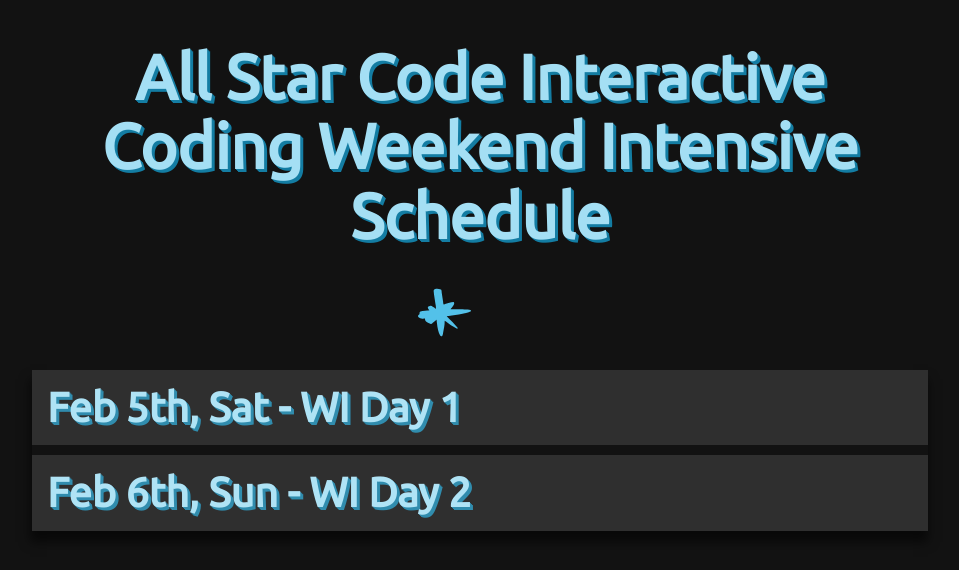
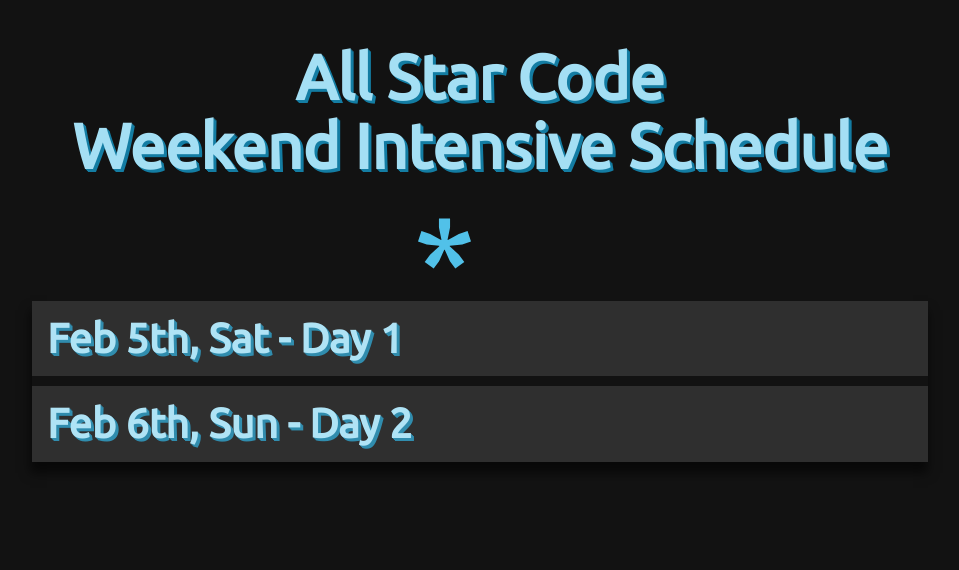
Before and after one commit to allstarcode/2022-feb-weekend-intensive-schedule, a website built with Parcel: page src/index.pug in a window 1280 px wide. Shown: the whole page, without its empty margins (160-1119 px from the left). Built offline with nearby package versions, Linux system fonts and the light colour scheme.

Commit message:
New build

```diff
--- a/src/index.pug
+++ b/src/index.pug
@@ -2,11 +2,11 @@
   head
     meta(charset="UTF-8")
     meta(name="viewport", content="width=device-width, initial-scale=1.0")
-    title Interactive Coding WI Schedule
+    title Weekend Intensive Schedule
     link(rel="stylesheet", href="https://cdnjs.cloudflare.com/ajax/libs/materialize/1.0.0/css/materialize.min.css")
     link(rel="stylesheet", href="https://fonts.googleapis.com/icon?family=Material+Icons")
     link(rel="stylesheet", href="./styles.sass")
-    link(rel="icon", href="./assets/ASC_Asterik.svg")
+    link(rel="icon", href="./assets/logo.svg")
   mixin schedule-block(name, time, dur, linkname, href, link2name, href2, link3name, href3, link4name, href4, link5name, href5)
     div.row.sched-card
       div.col.s9.offset-s1
@@ -25,12 +25,12 @@
     div.container
       div.row
         div.col.s12.center
-          h1.title All Star Code Interactive Coding Weekend Intensive Schedule
-          img#titleAsterik.col.s4.offset-s5(src="./assets/ASC_Asterik.svg", alt="All Star Code Asterik Logo")
+          h1.title All Star Code <br> Weekend Intensive Schedule
+          img#titleAsterik.col.s4.offset-s5(src="./assets/logo.svg", alt="All Star Code Asterik Logo")
       ul.collapsible
         li
           div#day-1-header.collapsible-header(data-state="closed")
-            h2.title Feb 5th, Sat - WI Day 1
+            h2.title Feb 5th, Sat - Day 1
           div.collapsible-body
             +schedule-block(`Welcome!`,`10:00AM - 10:15AM`,`15`,``,``,``,``,``,``,``,``,``,``)(class="bg-asc-blue day-1", footerClass="bg-asc-blue-d")
             +schedule-block(`Setup`,`10:15AM - 10:30AM`,`15`,`p5 Editor`,`https://editor.p5js.org/`,``,``,``,``,``,``,``,``)(class="bg-asc-blue day-1", footerClass="bg-asc-blue-d")
@@ -41,7 +41,7 @@
             +schedule-block(`Draw Loop + Mouse Events.`,`12:45PM - 01:00PM`,`15`,`Project`,`https://docs.google.com/document/d/1Xd5wV_2JIfFh3JeCFmlWJzMIKFuiT0DXCGaDGtezSSw/edit?usp=sharing`,``,``,``,``,``,``,``,``)(class="bg-red day-1", footerClass="bg-red-d")        //- Day 2 schedule
         li
           div#day-2-header.collapsible-header
-            h2.title Feb 6th, Sun - WI Day 2
+            h2.title Feb 6th, Sun - Day 2
           div.collapsible-body
             +schedule-block(`Team Building`,`10:00AM - 10:30AM`,`30`,``,``,``,``,``,``,``,``,``,``)(class="bg-asc-blue day-2", footerClass="bg-asc-blue-d")
             +schedule-block(`Animation`,`10:30AM - 11:00AM`,`30`,`Code Along`,`https://docs.google.com/document/d/1dUvaoKUcgvcfmA7SiHyn_qfCJLrWtAEGmN3hdPCzZCw/edit?usp=sharing`,``,``,``,``,``,``,``,``)(class="bg-purple  day-2", footerClass="bg-purple-d")
```
Also changed, not shown: dist/ASC_Asterik.e99e8d7f.svg (deleted), dist/index.html, dist/logo.b37d81ec.svg (added), docs/ASC_Asterik.b6b115bf.svg (deleted), docs/index.html, docs/logo.97a47e5f.svg (added), src/assets/ASC_Asterik.svg (deleted), src/assets/logo.svg (added), 7 other files.
